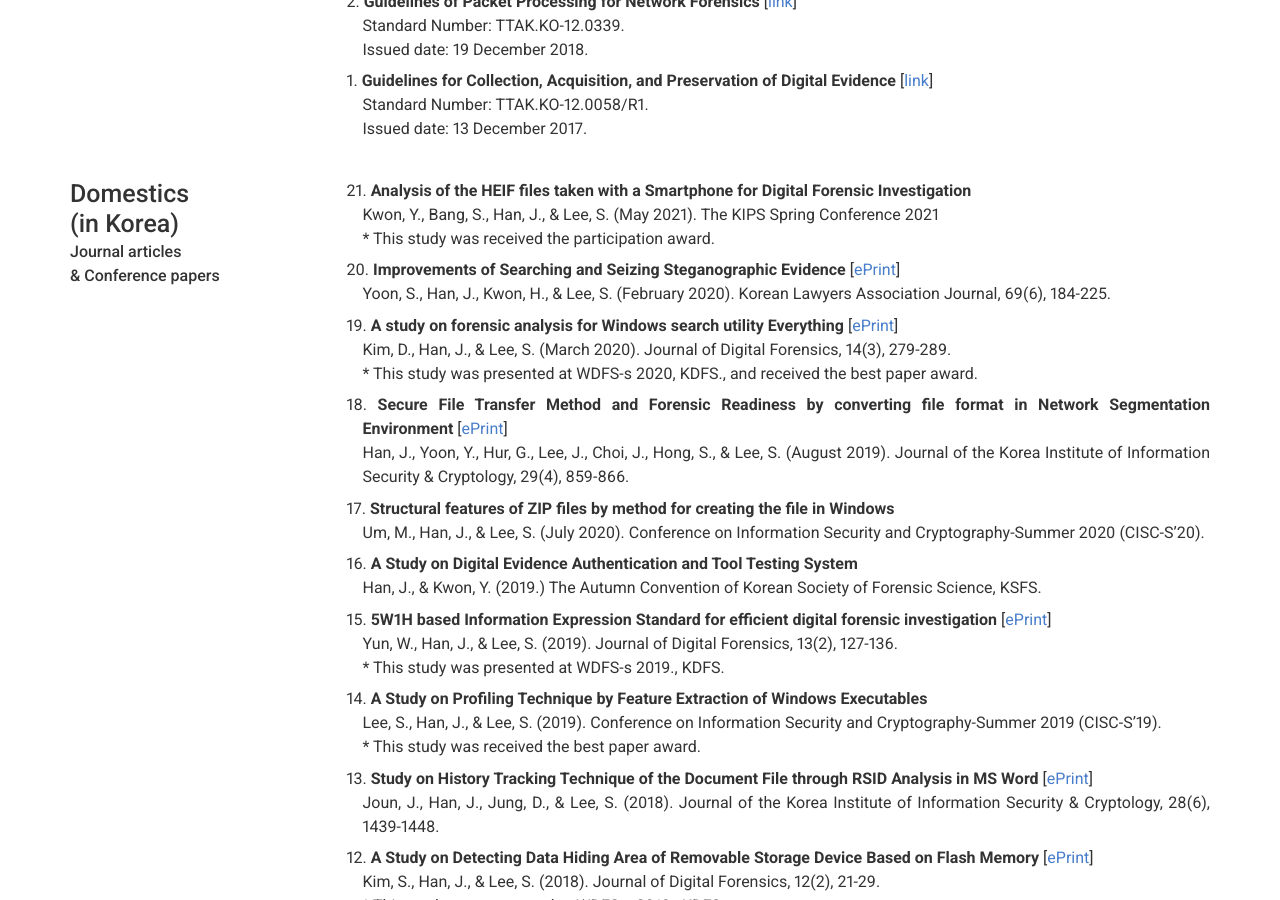
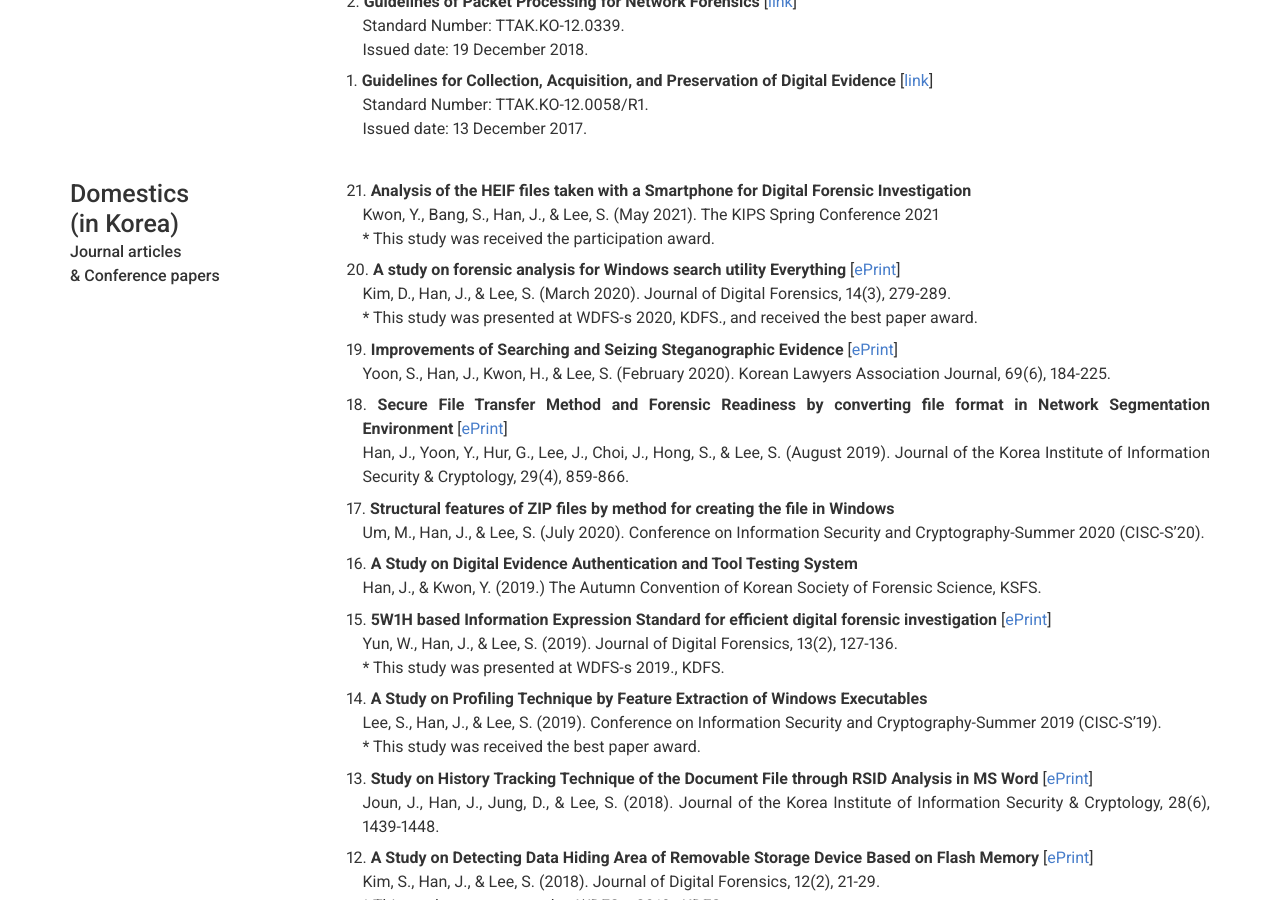
Before and after one commit to JaehyeokHan/jaehyeokhan.github.io, a Jekyll site: the page built from index.md, in a window 1280 px wide and 900 px high, scrolled down 3794 px. Built offline with Jekyll 4.4.1, drawn with Linux system fonts in a browser that asks for light colours; nearby versions of some CDN libraries.

Commit message:
Update _config.yml

```diff
--- a/_config.yml
+++ b/_config.yml
@@ -231,8 +231,8 @@ content:
         sub_title: Journal articles <br>& Conference papers
         description: | # this will include new lines to allow paragraphs
           <p style="text-indent: -1em;">21. <b>Analysis of the HEIF files taken with a Smartphone for Digital Forensic Investigation</b><br>Kwon, Y., Bang, S., Han, J., & Lee, S. (May 2021). The KIPS Spring Conference 2021<br>* This study was received the participation award.</p>
-          <p style="text-indent: -1em;">20. <b>Improvements of Searching and Seizing Steganographic Evidence</b> [<A href = "https://www.kci.go.kr/kciportal/ci/sereArticleSearch/ciSereArtiView.kci?sereArticleSearchBean.artiId=ART002671199" target = "top">ePrint</A>]<br>Yoon, S., Han, J., Kwon, H., & Lee, S. (February 2020). Korean Lawyers Association Journal, 69(6), 184-225.</p>
-          <p style="text-indent: -1em;">19. <b>A study on forensic analysis for Windows search utility Everything</b> [<A href = "https://www.kci.go.kr/kciportal/ci/sereArticleSearch/ciSereArtiView.kci?sereArticleSearchBean.artiId=ART002636122" target = "top">ePrint</A>]<br>Kim, D., Han, J., & Lee, S. (March 2020). Journal of Digital Forensics, 14(3), 279-289.<br>* This study was presented at WDFS-s 2020, KDFS., and received the best paper award.</p>
+          <p style="text-indent: -1em;">20. <b>A study on forensic analysis for Windows search utility Everything</b> [<A href = "https://www.kci.go.kr/kciportal/ci/sereArticleSearch/ciSereArtiView.kci?sereArticleSearchBean.artiId=ART002636122" target = "top">ePrint</A>]<br>Kim, D., Han, J., & Lee, S. (March 2020). Journal of Digital Forensics, 14(3), 279-289.<br>* This study was presented at WDFS-s 2020, KDFS., and received the best paper award.</p>
+          <p style="text-indent: -1em;">19. <b>Improvements of Searching and Seizing Steganographic Evidence</b> [<A href = "https://www.kci.go.kr/kciportal/ci/sereArticleSearch/ciSereArtiView.kci?sereArticleSearchBean.artiId=ART002671199" target = "top">ePrint</A>]<br>Yoon, S., Han, J., Kwon, H., & Lee, S. (February 2020). Korean Lawyers Association Journal, 69(6), 184-225.</p>
           <p style="text-indent: -1em;">18. <b>Secure File Transfer Method and Forensic Readiness by converting file format in Network Segmentation Environment</b> [<A href = "http://koreascience.or.kr/article/JAKO201926072346469.page" target = "top">ePrint</A>]<br>Han, J., Yoon, Y., Hur, G., Lee, J., Choi, J., Hong, S., & Lee, S. (August 2019). Journal of the Korea Institute of Information Security & Cryptology, 29(4), 859-866.</p>
           <p style="text-indent: -1em;">17. <b>Structural features of ZIP files by method for creating the file in Windows</b><br>Um, M., Han, J., & Lee, S. (July 2020). Conference on Information Security and Cryptography-Summer 2020 (CISC-S’20).</p>
           <p style="text-indent: -1em;">16. <b>A Study on Digital Evidence Authentication and Tool Testing System</b><br>Han, J., & Kwon, Y. (2019.) The Autumn Convention of Korean Society of Forensic Science, KSFS.</p>
```
